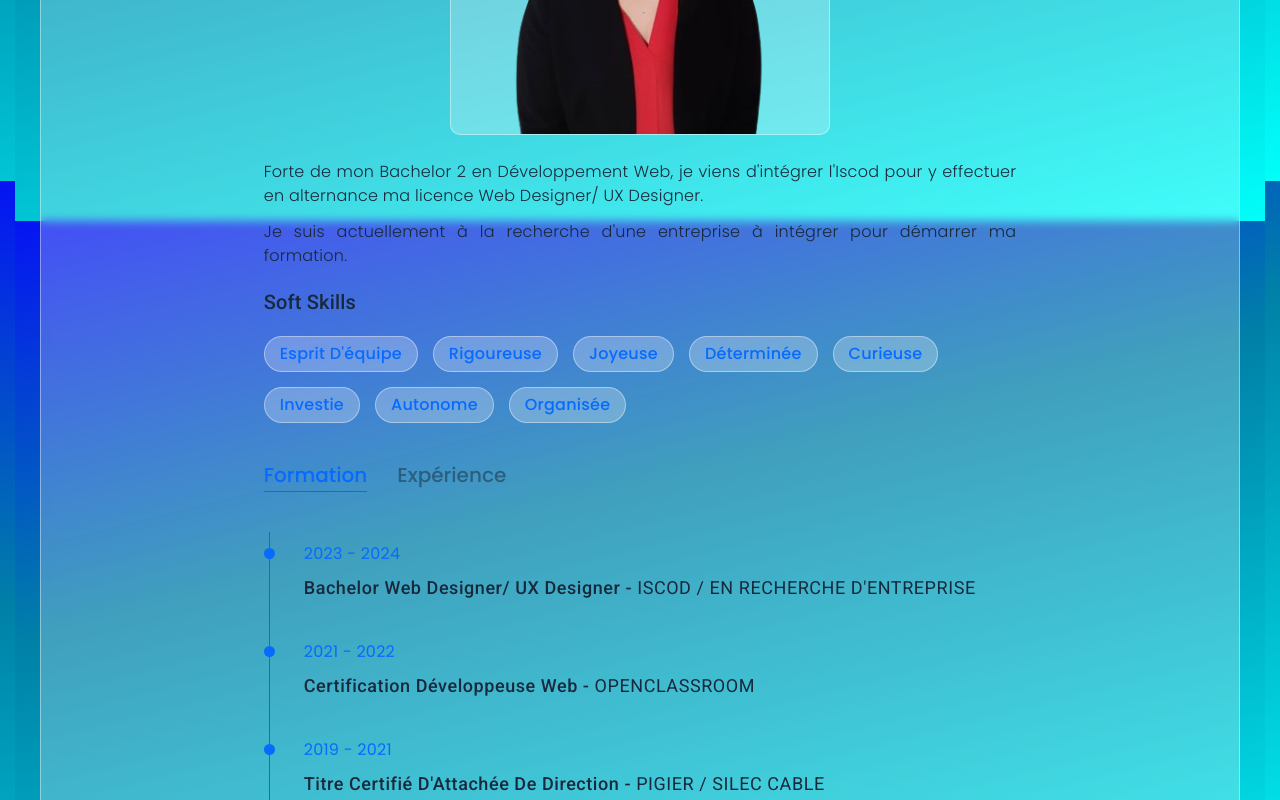
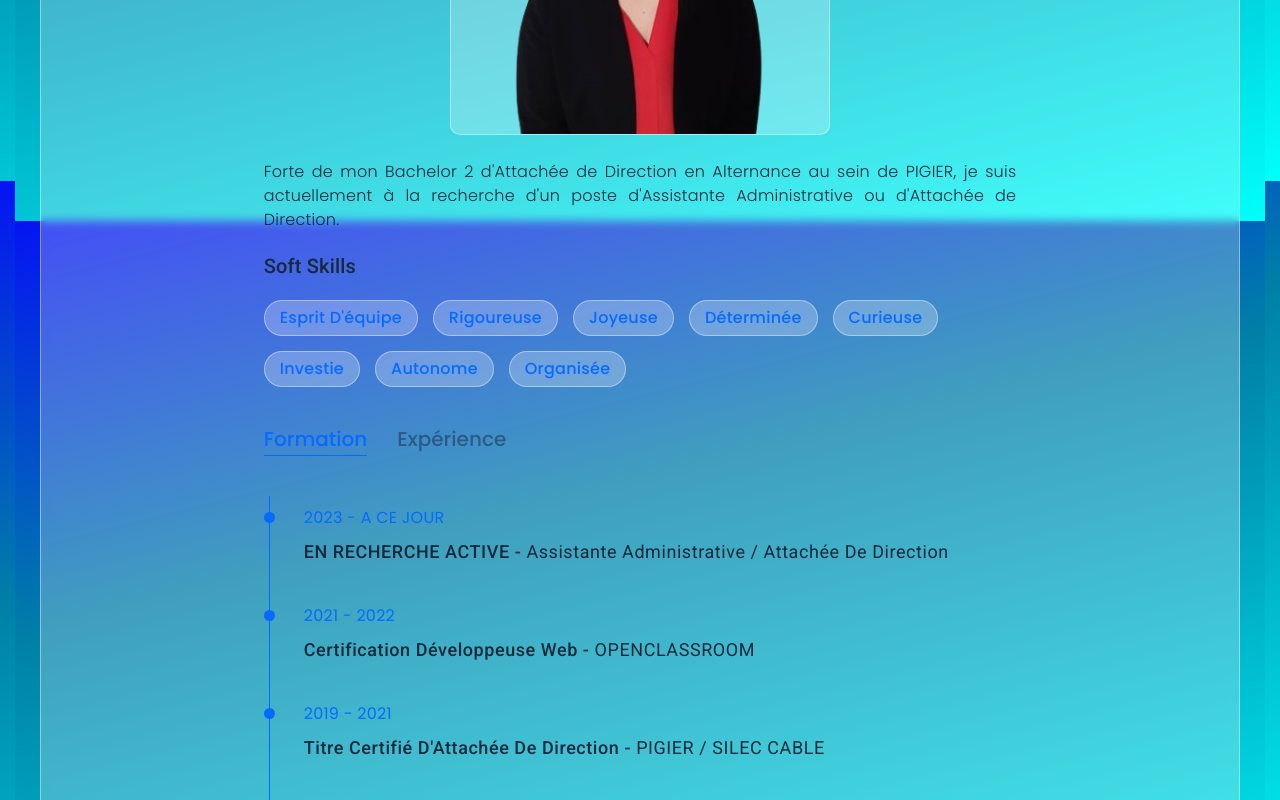
Before and after one commit to Helenepagniez/Portfolio, an Angular app: page /about in a window 1280 px wide. Shown: the part 619-1419 px from the top of the page. Built offline with nearby package versions, Linux system fonts and the light colour scheme.

Commit message:
MAJ Infos

```diff
--- a/src/app/about/about.component.html
+++ b/src/app/about/about.component.html
@@ -12,8 +12,7 @@
                 </div>
             </div>
             <div class="about-text">
-                <p> Forte de mon Bachelor 2 en Développement Web, je viens d'intégrer l'Iscod pour y effectuer en alternance ma licence Web Designer/ UX Designer.
-                    <p>Je suis actuellement à la recherche d'une entreprise à intégrer pour démarrer ma formation.</p>
+                <p>Forte de mon Bachelor 2 d'Attachée de Direction en Alternance au sein de PIGIER, je suis actuellement à la recherche d'un poste d'Assistante Administrative ou d'Attachée de Direction.</p>
                 <h3>Soft Skills</h3>
                 <div class="skills">
                     <div class="skill-item btn">Esprit d'équipe</div>
@@ -36,8 +35,8 @@
                 <div class="tab-content active" *ngIf="isActivedFormation">
                     <div class="timeline">
                         <div class="timeline-item">
-                            <span class="date">2023 - 2024</span>
-                            <h4>Bachelor Web Designer/ UX Designer - <span>ISCOD / EN RECHERCHE D'ENTREPRISE</span></h4>
+                            <span class="date">2023 - A CE JOUR</span>
+                            <h4>EN RECHERCHE ACTIVE - <span>Assistante Administrative / Attachée de Direction</span></h4>
                         </div>
                         <div class="timeline-item">
                             <span class="date">2021 - 2022</span>
@@ -61,25 +60,16 @@
                 <div class="tab-content active" *ngIf="isActivedExperience">
                     <div class="timeline">
                         <div class="timeline-item">
+                            <span class="date">Novembre 2021 - Décembre 2021</span>
+                            <h4>Assistante Manager [Intérim - GRTGaz]</h4>
+                        </div>
+                        <div class="timeline-item">
                             <span class="date">2019 - 2021</span>
                             <h4>Alternance [Titre Certifié d'Attachée de Direction]</h4>
-                            <p>Missions Principales : <br />
-                                - Réservations (salles, hôtels, traiteurs, voitures,..) <br />
-                                - Administration (organisation d'évènements, classement de documents, réalisation d'enquête de satisfaction,..) <br />
-                                - Procédures (notes de frais, utilisations salles ou matériels,..) <br />
-                                - Commandes et facturations (suivi des factures, commande traiteurs et consommables, ..)
-                            </p>
                         </div>
                         <div class="timeline-item">
                             <span class="date">2018 - 2019</span>
                             <h4>Polyvalente [Hôtel / Restaurant / Glacier]</h4>
-                            <p>Missions Principales : <br />
-                                - Accueil, vente et gestion d'une caisse <br />
-                                - Service du petit déjeuner (préparation et rangement) <br />
-                                - Entretien et rangement des locaux et matériels selon mesure d'hygiène <br />
-                                - Contrôle de l'inventaire <br />
-                                - Conception de boules de glaces <br />
-                            </p>
                         </div>
                     </div>
                 </div>
--- a/src/app/home/home.component.html
+++ b/src/app/home/home.component.html
@@ -5,7 +5,7 @@
                 <div class="home-text">
                     <p>Salut, je suis</p>
                     <h1>Hélène Pagniez</h1>
-                    <h2>Etudiante UX Designer</h2>
+                    <h2>En Recherche d'une opportunité d'Assistante Administrative/ Attachée de Direction en CDI</h2>
                     <a class="btn" routerLink="/about">à propos de moi </a>
                     <a class="btn" routerLink="/portfolio">portfolio</a>
                 </div>
```
Also changed, not shown: 6 other files (tests, documents, lock files or other folders).
